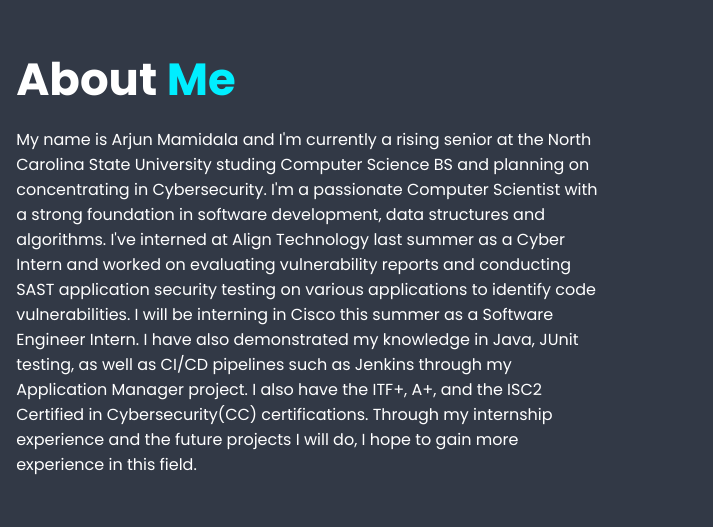
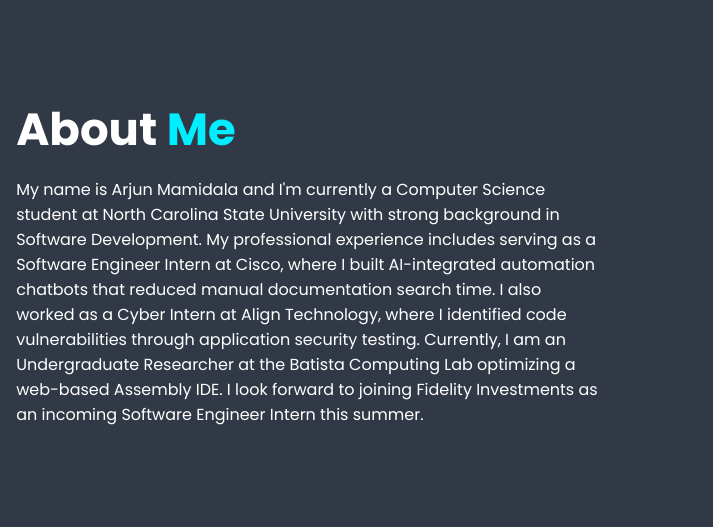
Before and after one commit to ArjunMamidala/PersonalWebsite, a plain HTML site: page index.html in a window 1280 px wide. Shown: the part 960-1487 px from the top of the page, 567-1280 px from the left. Drawn offline with nearby package versions, Linux system fonts and the light colour scheme.

Commit message:
Updated summary section and changed project logo

```diff
--- a/index.html
+++ b/index.html
@@ -57,20 +57,12 @@
       <div class="about-content">
         <h2 class="heading">About <span>Me</span></h2>
         <p>
-          My name is Arjun Mamidala and I'm currently a rising senior at the
-          North Carolina State University studing Computer Science BS and
-          planning on concentrating in Cybersecurity. I'm a passionate Computer
-          Scientist with a strong foundation in software development, data
-          structures and algorithms. I've interned at Align Technology last
-          summer as a Cyber Intern and worked on evaluating vulnerability
-          reports and conducting SAST application security testing on various
-          applications to identify code vulnerabilities. I will be interning in
-          Cisco this summer as a Software Engineer Intern. I have also
-          demonstrated my knowledge in Java, JUnit testing, as well as CI/CD
-          pipelines such as Jenkins through my Application Manager project. I
-          also have the ITF+, A+, and the ISC2 Certified in Cybersecurity(CC)
-          certifications. Through my internship experience and the future
-          projects I will do, I hope to gain more experience in this field.
+          My name is Arjun Mamidala and I'm currently a Computer Science student at North Carolina State University
+          with strong background in Software Development. My professional experience includes serving as a Software Engineer
+          Intern at Cisco, where I built AI-integrated automation chatbots that reduced manual documentation search time.
+          I also worked as a Cyber Intern at Align Technology, where I identified code vulnerabilities through application security testing.
+          Currently, I am an Undergraduate Researcher at the Batista Computing Lab optimizing a web-based Assembly IDE.
+          I look forward to joining Fidelity Investments as an incoming Software Engineer Intern this summer.
         </p>
       </div>
     </section>
@@ -135,7 +127,7 @@
         </div>
 
         <div class="projects-box">
-          <img src="files/MorrisvilleFit.png" alt="MorrisvilleFit Project" />
+          <img src="files/AI-PoweredFitness.png" alt="MorrisvilleFit Project" />
           <div class="projects-layer">
             <h4>MorrisvilleFit</h4>
             <p>
```
Also changed, not shown: files/AI-PoweredFitness.png (added).
